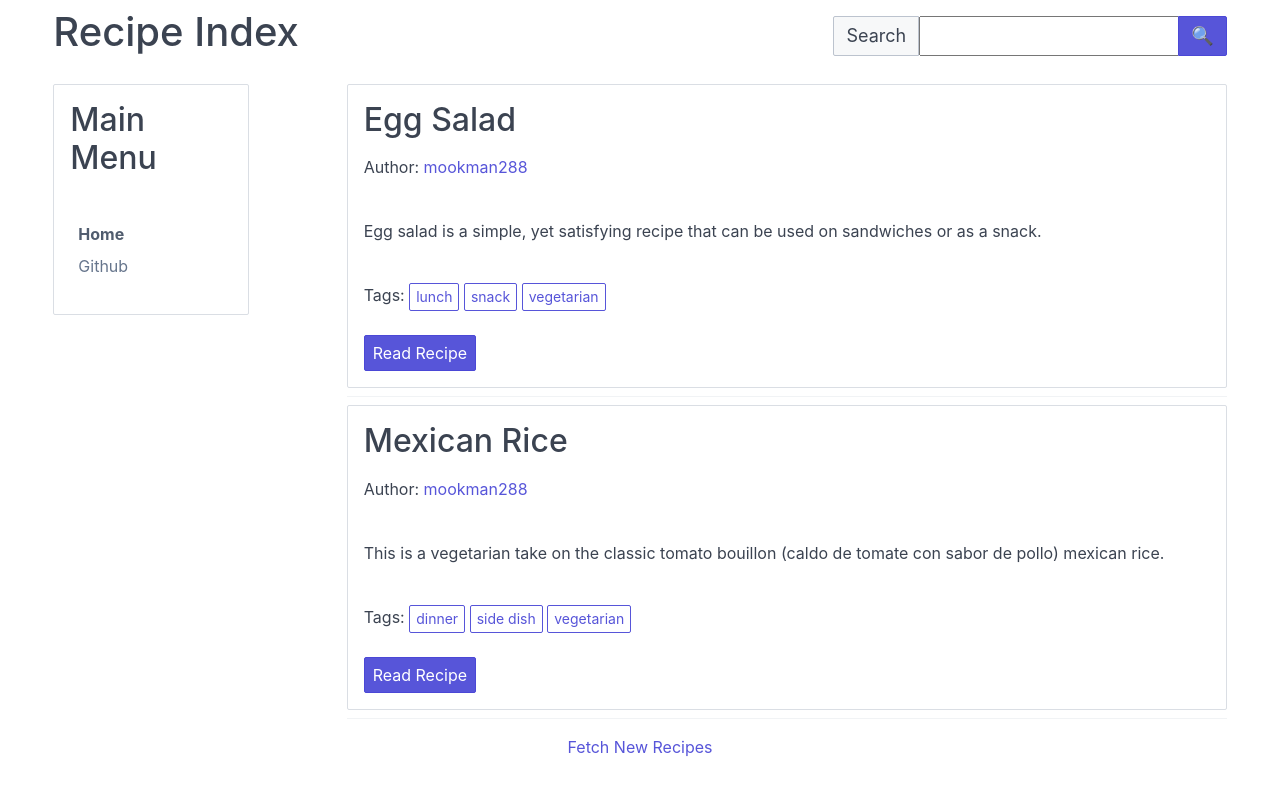
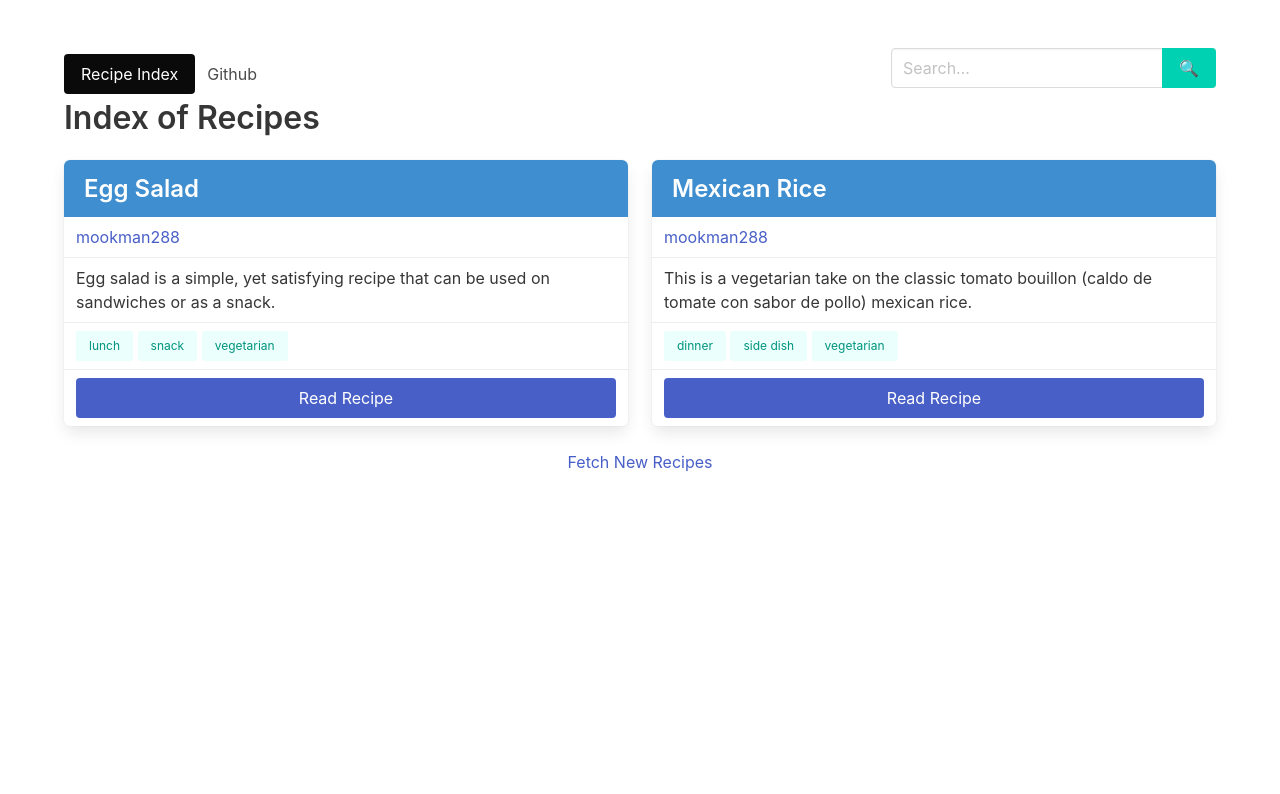
Before and after one commit to mookman288/recipe-index, a plain HTML site: page index.html in a window 1280 px wide. Drawn offline with nearby package versions, Linux system fonts and the light colour scheme.

Commit message:
Integrate Bulma for design framework refactor:
* Update index.html for Bulma refactor.
* Update app.js for Bulma refactor.
* Update README.md for Bulma attribution.

```diff
--- a/index.html
+++ b/index.html
@@ -6,60 +6,51 @@
 		<meta name="viewport" content="width=device-width, initial-scale=1" />
 		<meta name="description" content="A simplified index of common recipes without long explanations or graphics."
 			class="meta-description" />
-		<link rel="stylesheet" href="https://unpkg.com/spectre.css/dist/spectre.min.css">
-		<!-- <link rel="stylesheet" href="https://unpkg.com/spectre.css/dist/spectre-exp.min.css"> -->
-		<!-- <link rel="stylesheet" href="https://unpkg.com/spectre.css/dist/spectre-icons.min.css"> -->
+		<link rel="stylesheet" href="https://cdn.jsdelivr.net/npm/bulma@0.8.0/css/bulma.min.css" />
 	</head>
-	<body class="container">
-		<div class="columns">
-			<div class="col-11 col-sm-12 col-mx-auto">
-				<header class="m-2">
-					<div class="columns">
-						<div class="col-8 col-md-6 col-sm-12">
-							<h1>Recipe Index</h1>
+	<body>
+		<div class="section">
+			<div class="container">
+				<header>
+					<nav class="navbar" role="navigation" aria-label="main navigation">
+						<div class="navbar-brand">
+							<a class="navbar-item is-paddingless" href="index.html">
+								<span class="button is-black branding">Recipe Index</span>
+							</a>
+							<a role="button" class="navbar-burger burger" aria-label="menu" aria-expanded="false"
+								data-target="navbar-actual">
+								<span aria-hidden="true"></span>
+								<span aria-hidden="true"></span>
+								<span aria-hidden="true"></span>
+							</a>
 						</div>
-						<div class="col-4 col-md-6 col-sm-12">
-							<form method="get" action="index.html" class="mt-2 float-right">
-								<div class="input-group">
-									<label class="input-group-addon addon-lg" for="s">Search</label>
-									<input id="s" name="s" type="text" class="form-input-lg px-1" />
-									<input type="submit" class="btn btn-primary input-group-btn btn-lg" value="&#x1F50D;" />
-								</div>
-							</form>
-						</div>
-					</div>
-				</header>
-				<section class="m-2">
-					<div class="columns">
-						<div class="col-2 col-md-4 col-sm-12">
-							<div class="panel">
-								<div class="panel-header">
-									<h2>Main Menu</h2>
-								</div>
-								<div class="panel-body">
-									<nav>
-										<ul class="nav">
-											<li class="nav-item nav-home">
-												<a href="index.html">Home</a>
-											</li>
-											<li class="nav-item">
-												<a href="https://github.com/mookman288/recipe-index/" target="_blank">
-													Github
-												</a>
-											</li>
-										</ul>
-									</nav>
-								</div>
-								<div class="panel-footer"></div>
+						<div id="navbar-actual" class="navbar-menu">
+							<div class="navbar-start">
+								<a href="https://github.com/mookman288/recipe-index/" target="_blank" class="navbar-item">
+									Github
+								</a>
+							</div>
+							<div class="navbar-end">
+								<form method="get" action="index.html">
+									<div class="field has-addons">
+										<div class="control is-expanded">
+											<input id="s" name="s" type="text" class="input" placeholder="Search&hellip;" />
+										</div>
+										<div class="control">
+											<input type="submit" class="button is-primary" value="&#x1F50D;" />
+										</div>
+									</div>
+								</form>
 							</div>
 						</div>
-						<div class="col-9 col-md-7 col-sm-12 col-ml-auto">
-							<div id="notices"></div>
-							<div id="content"></div>
-						</div>
-					</div>
+					</nav>
+				</header>
+				<section class="content">
+					<h1 class="title">Index of Recipes</h1>
+					<div id="notices"></div>
+					<div id="content" class="columns is-multiline"></div>
 				</section>
-				<footer class="text-center">
+				<footer class="has-text-centered">
 					<a href="?c=true">Fetch New Recipes</a>
 				</footer>
 			</div>
--- a/js/app.js
+++ b/js/app.js
@@ -15,15 +15,17 @@ let search, cache, recipes;
 
 const handleError = (error) => {
 	document.getElementById('notices').innerHTML = '';
+	document.getElementById('notices').className = 'content';
 	document.getElementById('notices').insertAdjacentHTML('beforeend', `
-		<p class="label label-error">` + error + `</p>
+		<div class="notification is-danger">` + error + `</div>
 	`);
 };
 
 const handleInfo = (info) => {
 	document.getElementById('notices').innerHTML = '';
+	document.getElementById('notices').className = 'content';
 	document.getElementById('notices').insertAdjacentHTML('beforeend', `
-		<p class="label label-secondary">` + info + `</p>
+		<div class="notification is-primary">` + info + `</div>
 	`);
 };
 
@@ -31,15 +33,11 @@ const getElementHtml = (recipe, compact, hideButton) => {
 	let author = '', description = '', ingredients = '', steps = '', tags = '';
 
 	if (typeof recipe.author !== 'undefined') {
-		author = '<p>Author: ';
-
 		if (typeof recipe.authorLink !== 'undefined') {
 			author += '<a href="' + recipe.authorLink + '" target="_blank">' + recipe.author + '</a>';
 		} else {
 			author = recipe.author;
 		}
-
-		author += '</p>';
 	}
 
 	if (typeof recipe.description !== 'undefined') {
@@ -48,9 +46,9 @@ const getElementHtml = (recipe, compact, hideButton) => {
 		});
 	}
 
-	if (typeof recipe.ingredients !== 'undefined' && !compact) {
+	if (typeof recipe.ingredients !== 'undefined') {
 		ingredients = `
-			<div class="panel-body">
+
 				<h3>Ingredients</h3>
 				<ul>`;
 		recipe.ingredients.forEach((line) => {
@@ -78,12 +76,12 @@ const getElementHtml = (recipe, compact, hideButton) => {
 		});
 		ingredients += `
 				</ul>
-			</div>`;
+			`;
 	}
 
-	if (typeof recipe.recipe !== 'undefined' && !compact) {
+	if (typeof recipe.recipe !== 'undefined') {
 		steps = `
-			<div class="panel-body">
+
 				<h3>Recipe</h3>
 				<ol>`;
 		recipe.recipe.forEach((line) => {
@@ -101,38 +99,48 @@ const getElementHtml = (recipe, compact, hideButton) => {
 
 		steps += `
 				</ol>
-			</div>`;
+			`;
 	}
 
 	if (typeof recipe.tags !== 'undefined') {
-		tags = '<p>Tags: ';
-
 		recipe.tags.forEach((tag) => {
-			tags += '<a href="?s=' + encodeURIComponent(tag) + '" class="btn btn-sm">' + tag + '</a> ';
+			tags += '<a href="?s=' + encodeURIComponent(tag) + '" class="button is-primary is-light is-small">' + tag
+				+ '</a>&nbsp;';
 		});
-
-		tags += '</p>';
 	}
 
-	const button = (!hideButton) ? '<a href="?r=' + recipe.slug + '" class="btn btn-primary">Read Recipe</a>' : '';
+	const button = '<a href="?r=' + recipe.slug + '" class="button is-link is-fullwidth">Read Recipe</a>';
 
 	return `
-		<div class="panel">
-			<div class="panel-header">
-				<h2>` + recipe.name.ucwords() + `</h2>
+		<div class="column` + ((!compact) ? '' : ' is-half') + `">
+			<div class="panel is-info">
+				<div class="panel-heading">
+					<h2 class="is-subtitle is-marginless has-text-white is-size-4">` + recipe.name.ucwords() + `</h2>
+				</div>
+				<div class="panel-block">
 					` + author + `
 				</div>
-			<div class="panel-body">
+				<div class="panel-block is-block">
 					` + description + `
+				</div>
+				` + ((!compact) ? `
+				<div class="panel-block is-block">
 					` + ingredients + `
+				</div>
+				<div class="panel-block is-block">
 					` + steps + `
 				</div>
-			<div class="panel-footer">
+				` : '') + `
+				<div class="panel-block is-block">
 					` + tags + `
+				</div>
+				` + ((!hideButton) ? `
+				<div class="panel-block">
 					` + button + `
 				</div>
+				` : '') + `
 			</div>
-		<div class="divider"></div>
+		</div>
 	`;
 };
 
@@ -172,6 +180,8 @@ const processSearch = () => {
 	let currentRecipe = params.get('r');
 	let searchTerm = params.get('s');
 
+	if (currentRecipe || searchTerm) document.querySelector('.branding').innerHTML = '&larr; Back';
+
 	if (currentRecipe && typeof recipes !== 'undefined') {
 		if (recipes[currentRecipe] !== 'undefined') {
 			document.querySelector('title').innerHTML = recipes[currentRecipe].name.ucwords() + ' - '
@@ -185,6 +195,8 @@ const processSearch = () => {
 		let results = {};
 
 		document.getElementById('s').value = searchTerm;
+
+		document.querySelector('h1').innerHTML = 'Searching for: ' + searchTerm;
 
 		document.getElementById('content').innerHTML = '';
 
@@ -221,7 +233,7 @@ const processSearch = () => {
 		});
 
 		if (Object.keys(results).length > 0) {
-			handleInfo("Searching for: " + searchTerm);
+			handleInfo("Number of results: " + Object.keys(results).length);
 
 			recipes = results;
 
@@ -229,9 +241,6 @@ const processSearch = () => {
 		} else {
 			handleError('No recipes were found using those search terms.')
 		}
-
-	} else {
-		document.querySelector('.nav-home').className += ' active';
 	}
 }
 
```
Also changed, not shown: 1 other file. Lines whose indentation alone changed are shown as unchanged.
